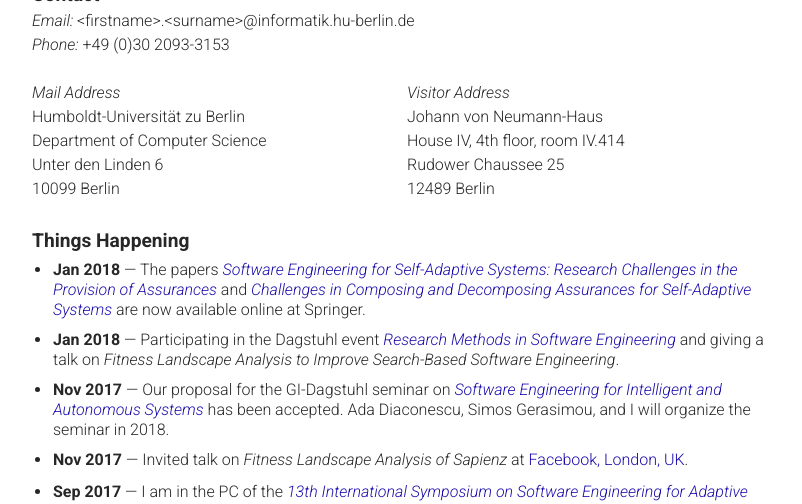
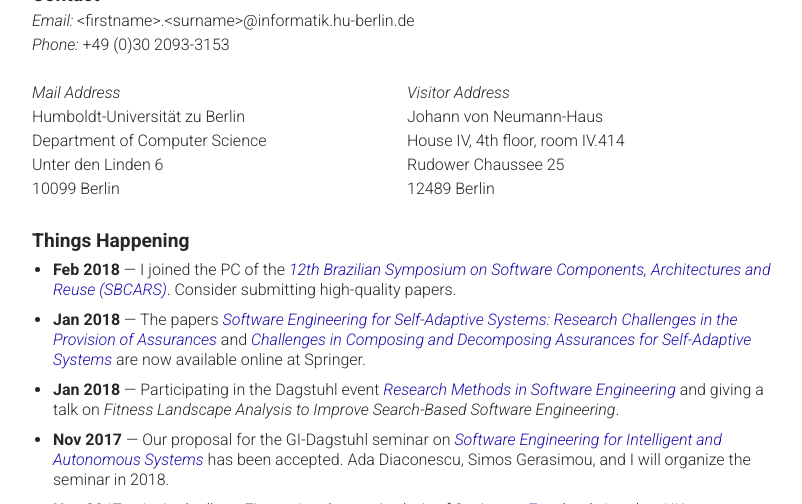
Before and after one commit to thomas-vogel/thomas-vogel.github.io, a Jekyll site: the page built from index.md, in a window 1280 px wide and 900 px high, scrolled down 452 px, cut to the strip 0-504 px from the top of the window. Shown: the whole strip, without its empty margins (233-1035 px from the left). Built offline with Jekyll 4.4.1, drawn with Linux system fonts in a browser that asks for light colours.

Commit message:
Add PC SBCARS

```diff
--- a/index.md
+++ b/index.md
@@ -46,6 +46,7 @@ My research interests are in the areas of:
 
 ## Things Happening
 
+* __Feb 2018__ --- I joined the PC of the [_12th Brazilian Symposium on Software Components, Architectures and Reuse (SBCARS)_](http://cbsoft2018.icmc.usp.br/sbcars.html){:target="_blank"}. Consider submitting high-quality papers.
 * __Jan 2018__ --- The papers [_Software Engineering for Self-Adaptive Systems: Research Challenges in the Provision of Assurances_](publications/2017-SEFSAS3a) and [_Challenges in Composing and Decomposing Assurances for Self-Adaptive Systems_](publications/2017-SEFSAS3b) are now available online at Springer.
 * __Jan 2018__ --- Participating in the Dagstuhl event [_Research Methods in Software Engineering_](http://www.dagstuhl.de/18034){:target="_blank"} and giving a talk on _Fitness Landscape Analysis to Improve Search-Based Software Engineering_.
 * __Nov 2017__ --- Our proposal for the GI-Dagstuhl seminar on [_Software Engineering for Intelligent and Autonomous Systems_](http://www.self-adaptive.org/dagstuhl-seminars/sefias/){:target="_blank"} has been accepted. Ada Diaconescu, Simos Gerasimou, and I will organize the seminar in 2018.
```
Also changed, not shown: _pages/activities.md (+2 -0 lines).
